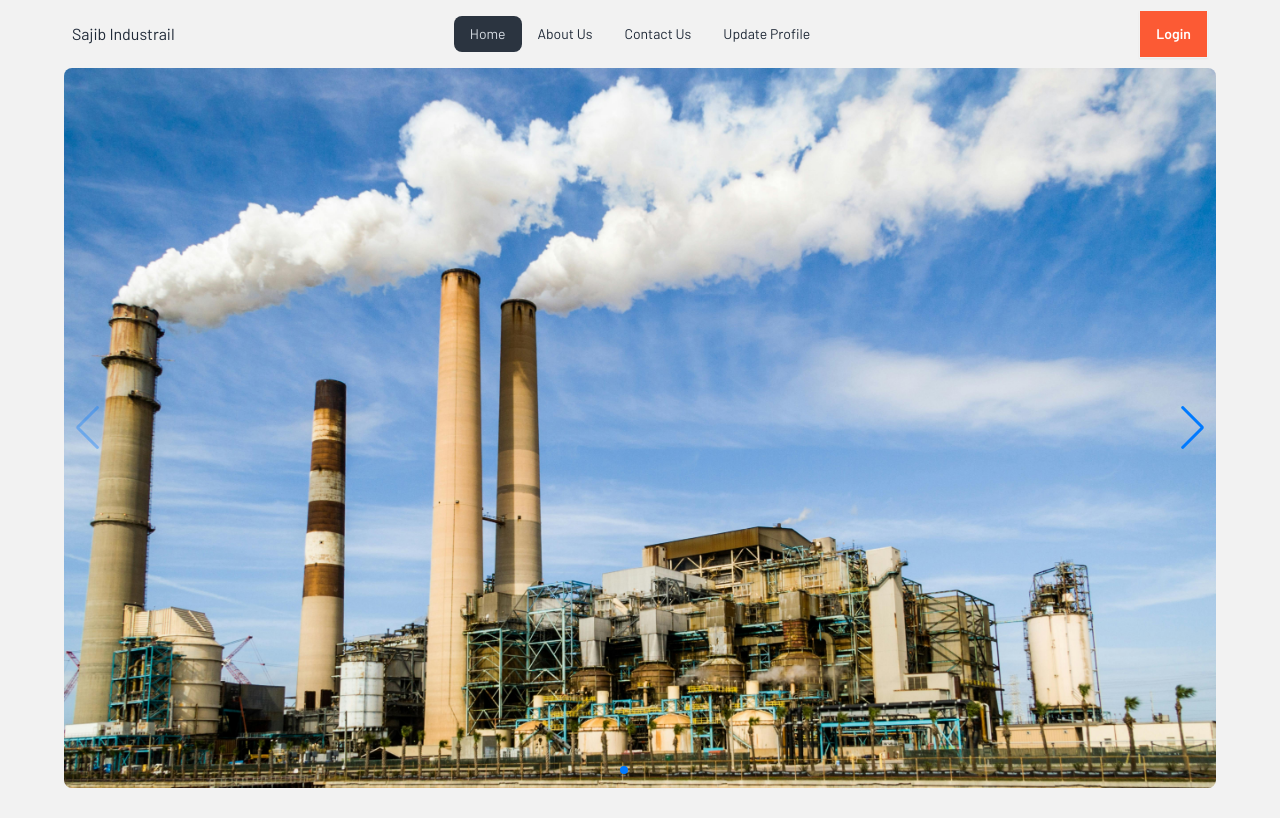
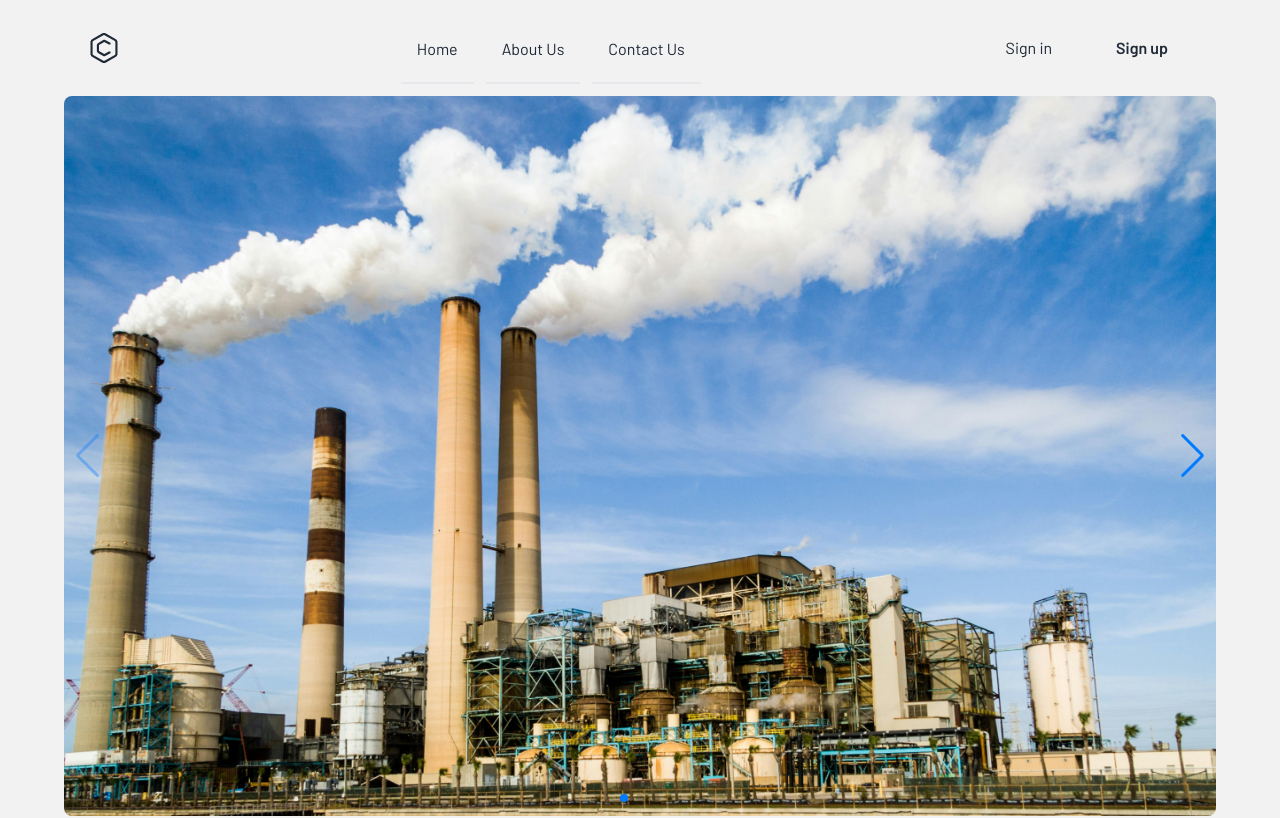
Before and after one commit to sajib689/assignment-nine-client-b9, a React (Vite) app: page / in a window 1280 px wide. Shown: the top 818 px of the page. Built offline with nearby package versions, Linux system fonts and the light colour scheme.

Commit message:
change the navbar

```diff
--- a/src/Components/Navbar/Navbar.jsx
+++ b/src/Components/Navbar/Navbar.jsx
@@ -1,60 +1,69 @@
 import { Link, NavLink } from "react-router-dom";
-import logo from '../../assets/logo1.png'
+import logo from "../../assets/logo1.png";
 const Navbar = () => {
   const links = (
     <>
-      <li>
-        <NavLink to='/'>Home</NavLink>
+      <li className="flex">
+        <Link to='/' className="flex items-center px-4 -mb-1 border-b-2 dark:border- dark:text-violet-600 dark:border-violet-600">
+          Home
+        </Link>
       </li>
-      <li>
-        <NavLink to='/about'>About Us</NavLink>
+      <li className="flex">
+        <Link to='/about' className="flex items-center px-4 -mb-1 border-b-2 dark:border- dark:text-violet-600 dark:border-violet-600">
+          About Us
+        </Link>
       </li>
-      <li>
-        <NavLink to='/contact'>Contact Us</NavLink>
-      </li>
-      <li>
-        <NavLink to='/update'>Update Profile</NavLink>
+      <li className="flex">
+        <Link to='/contact' className="flex items-center px-4 -mb-1 border-b-2 dark:border- dark:text-violet-600 dark:border-violet-600">
+          Contact Us
+        </Link>
       </li>
     </>
   );
   return (
-    <div className="navbar bg-base-200 max-w-6xl mx-auto">
-      <div className="navbar-start">
-        <div className="dropdown">
-          <div tabIndex={0} role="button" className="btn btn-ghost lg:hidden">
+    <header className="p-4 max-w-6xl mx-auto dark:bg-gray-100 dark:text-gray-800">
+      <div className="container flex justify-between h-16 mx-auto">
+        <a
+          rel="noopener noreferrer"
+          href="#"
+          aria-label="Back to homepage"
+          className="flex items-center p-2"
+        >
           <svg
             xmlns="http://www.w3.org/2000/svg"
-              className="h-5 w-5"
+            fill="currentColor"
+            viewBox="0 0 32 32"
+            className="w-8 h-8 dark:text-violet-600"
+          >
+            <path d="M27.912 7.289l-10.324-5.961c-0.455-0.268-1.002-0.425-1.588-0.425s-1.133 0.158-1.604 0.433l0.015-0.008-10.324 5.961c-0.955 0.561-1.586 1.582-1.588 2.75v11.922c0.002 1.168 0.635 2.189 1.574 2.742l0.016 0.008 10.322 5.961c0.455 0.267 1.004 0.425 1.59 0.425 0.584 0 1.131-0.158 1.602-0.433l-0.014 0.008 10.322-5.961c0.955-0.561 1.586-1.582 1.588-2.75v-11.922c-0.002-1.168-0.633-2.189-1.573-2.742zM27.383 21.961c0 0.389-0.211 0.73-0.526 0.914l-0.004 0.002-10.324 5.961c-0.152 0.088-0.334 0.142-0.53 0.142s-0.377-0.053-0.535-0.145l0.005 0.002-10.324-5.961c-0.319-0.186-0.529-0.527-0.529-0.916v-11.922c0-0.389 0.211-0.73 0.526-0.914l0.004-0.002 10.324-5.961c0.152-0.090 0.334-0.143 0.53-0.143s0.377 0.053 0.535 0.144l-0.006-0.002 10.324 5.961c0.319 0.185 0.529 0.527 0.529 0.916z"></path>
+            <path d="M22.094 19.451h-0.758c-0.188 0-0.363 0.049-0.515 0.135l0.006-0.004-4.574 2.512-5.282-3.049v-6.082l5.282-3.051 4.576 2.504c0.146 0.082 0.323 0.131 0.508 0.131h0.758c0.293 0 0.529-0.239 0.529-0.531v-0.716c0-0.2-0.11-0.373-0.271-0.463l-0.004-0.002-5.078-2.777c-0.293-0.164-0.645-0.26-1.015-0.26-0.39 0-0.756 0.106-1.070 0.289l0.010-0.006-5.281 3.049c-0.636 0.375-1.056 1.055-1.059 1.834v6.082c0 0.779 0.422 1.461 1.049 1.828l0.009 0.006 5.281 3.049c0.305 0.178 0.67 0.284 1.061 0.284 0.373 0 0.723-0.098 1.027-0.265l-0.012 0.006 5.080-2.787c0.166-0.091 0.276-0.265 0.276-0.465v-0.716c0-0.293-0.238-0.529-0.529-0.529z"></path>
+          </svg>
+        </a>
+        <ul className="items-stretch hidden space-x-3 lg:flex">{links}</ul>
+        <div className="items-center flex-shrink-0 hidden lg:flex">
+          <button className="self-center px-8 py-3 rounded">Sign in</button>
+          <button className="self-center px-8 py-3 font-semibold rounded dark:bg-violet-600 dark:text-gray-50">
+            Sign up
+          </button>
+        </div>
+        <button className="p-4 lg:hidden">
+          <svg
+            xmlns="http://www.w3.org/2000/svg"
             fill="none"
             viewBox="0 0 24 24"
             stroke="currentColor"
+            className="w-6 h-6 dark:text-gray-800"
           >
             <path
               strokeLinecap="round"
               strokeLinejoin="round"
               strokeWidth="2"
-                d="M4 6h16M4 12h8m-8 6h16"
-              />
+              d="M4 6h16M4 12h16M4 18h16"
+            ></path>
           </svg>
+        </button>
       </div>
-          <ul
-            tabIndex={0}
-            className="menu menu-sm dropdown-content mt-3 z-[1] p-2 shadow bg-base-100 rounded-box w-52"
-          >
-            {links}
-          </ul>
-        </div>
-        <Link>Sajib Industrail</Link>
-      </div>
-      <div className="navbar-center hidden lg:flex">
-        <ul className="menu menu-horizontal px-1">
-        {links}
-        </ul>
-      </div>
-      <div className="navbar-end">
-        <Link to='/login' className="btn bg-[#fc5a34] text-white rounded-none hover:bg-[#06121c]">Login</Link>
-      </div>
-    </div>
+    </header>
   );
 };
 
```
Lines whose indentation alone changed are shown as unchanged.
